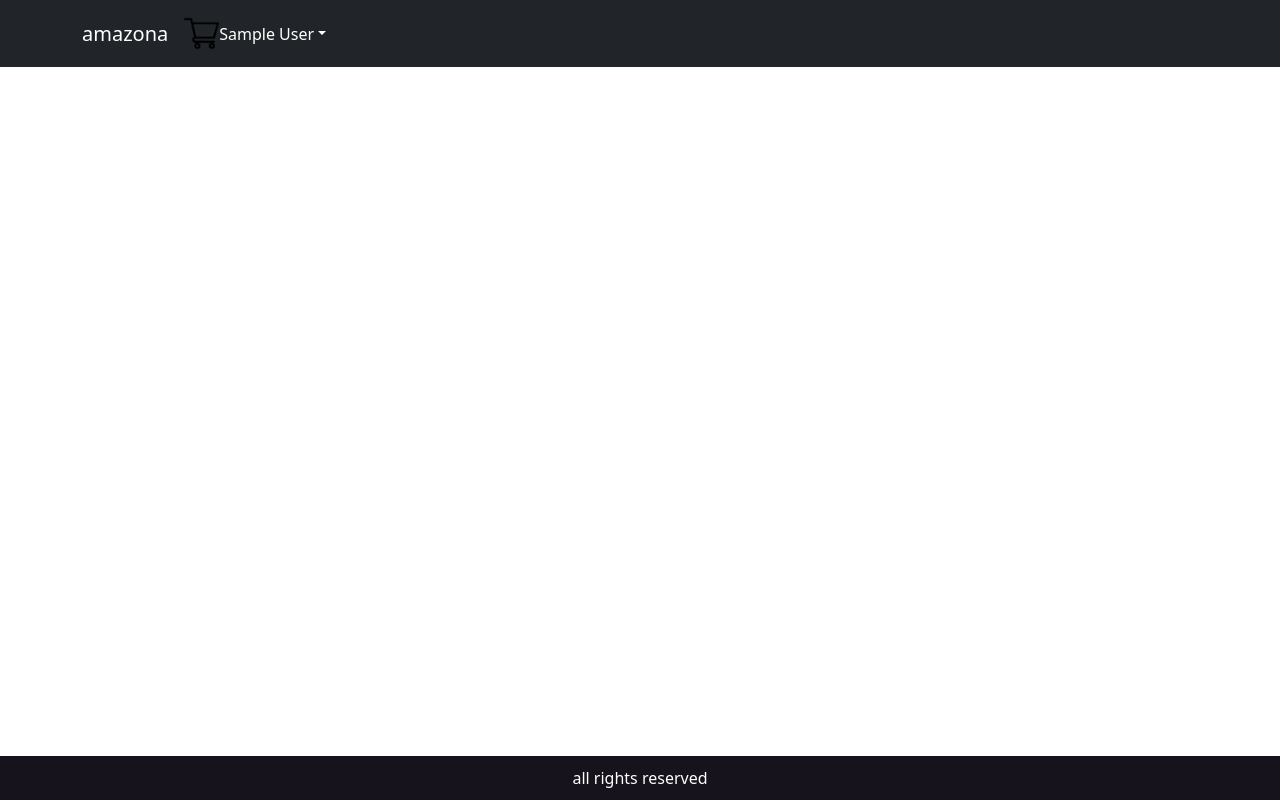
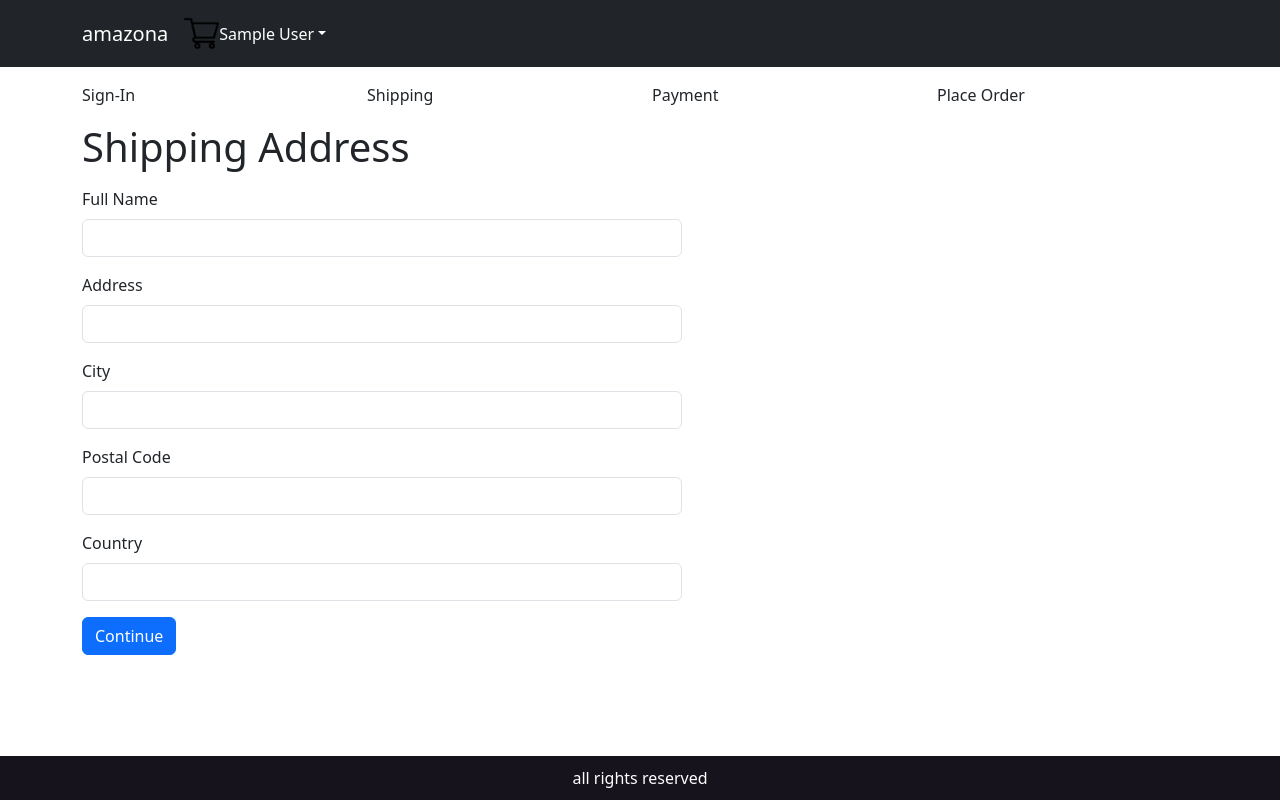
Before and after one commit to mohd-ashif/Amazona, a React (Vite) app in the folder front-end/: page /shipping in a window 1280 px wide. Built offline with nearby package versions, Linux system fonts and the light colour scheme; sample sign-in values are in the browser's storage.

Commit message:
setup shipping

```diff
--- a/front-end/src/App.jsx
+++ b/front-end/src/App.jsx
@@ -14,6 +14,7 @@
 import cart_icon from "../public/images/cart_icon.png"
 import CartScreen from './Screen/CartScreen';
 import SigninScreen from './Screen/SigninScreen';
+import ShippingScreen from './Screen/ShippingScreen';
 
 
 function App() {
@@ -23,6 +24,7 @@
   const signoutHandler = ()=> {
     ctxDipatch({  type :"USER_SIGNOUT" })
     localStorage.removeItem('userInfo');
+    localStorage.removeItem('shippingAddress');
   }
 
   return (
@@ -78,7 +80,9 @@
                 <Route path='/product/:slug' element={<ProductScreen />} />
                 <Route path="/cart" element={<CartScreen />} />
                 <Route path="/signin" element={<SigninScreen />} />
+                <Route path="/shipping"  element={<ShippingScreen />}></Route>
                 <Route path="/" element={<HomeScreen />} />
+
               </Routes>
             </Container>
           </main>
--- /dev/null
+++ b/front-end/src/Screen/ShippingScreen.jsx
@@ -0,0 +1,119 @@
+import React, { useContext, useEffect, useState } from 'react';
+import { Helmet } from 'react-helmet-async';
+import { Form } from 'react-bootstrap';
+import Button from 'react-bootstrap/Button';
+import { useNavigate } from 'react-router-dom';
+import { Store } from '../Store';
+import CheckoutSteps from '../component/checkoutPages';
+
+const ShippingScreen = () => {
+  const navigate = useNavigate();
+  const { state, dispatch: ctxDispatch } = useContext(Store);
+  const {
+    userInfo,
+    cart:{ shippingAddress},
+
+  } = state
+
+  const [fullName, setFullName] = useState( shippingAddress.fullName ||'');
+  const [address, setAddress] = useState(  shippingAddress.address||'');
+  const [city, setCity] = useState( shippingAddress.city ||'');
+  const [postalCode, setPostalCode] = useState( shippingAddress.postalCode ||'');
+  const [country, setCountry] = useState( shippingAddress.country ||'');
+
+  useEffect(() => {
+    if (!userInfo) {
+      navigate('/signin?redirect=/shipping');
+    }
+  }, [userInfo, navigate]);
+  const submitHandler = (e) => {
+    e.preventDefault();
+
+
+    ctxDispatch({
+      type: 'SAVE_SHIPPING_ADDRESS',
+      payload: {
+        fullName,
+        address,
+        city,
+        postalCode,
+        country,
+      },
+    });
+
+    localStorage.setItem(
+      'shippingAddress',
+      JSON.stringify({
+        fullName,
+        address,
+        city,
+        postalCode,
+        country,
+      })
+    );
+
+    // Navigate to the payment screen
+    navigate('/payment');
+  };
+
+  return (
+    <div>
+      <Helmet>
+        <title>Shipping Address</title>
+      </Helmet>
+      <CheckoutSteps step1 step2></CheckoutSteps>
+      <div className="small-container">
+        <h1 className="my-3">Shipping Address</h1>
+        <Form onSubmit={submitHandler}>
+          <Form.Group className="mb-3" controlId="fullName">
+            <Form.Label>Full Name</Form.Label>
+            <Form.Control
+              value={fullName}
+              onChange={(e) => setFullName(e.target.value)}
+              required
+            />
+          </Form.Group>
+          <Form.Group className="mb-3" controlId="address">
+            <Form.Label>Address</Form.Label>
+            <Form.Control
+              value={address}
+              onChange={(e) => setAddress(e.target.value)}
+              required
+            />
+          </Form.Group>
+          <Form.Group className="mb-3" controlId="city">
+            <Form.Label>City</Form.Label>
+            <Form.Control
+              value={city}
+              onChange={(e) => setCity(e.target.value)}
+              required
+            />
+          </Form.Group>
+          <Form.Group className="mb-3" controlId="postalCode">
+            <Form.Label>Postal Code</Form.Label>
+            <Form.Control
+              value={postalCode}
+              onChange={(e) => setPostalCode(e.target.value)}
+              required
+            />
+          </Form.Group>
+          <Form.Group className="mb-3" controlId="country">
+            <Form.Label>Country</Form.Label>
+            <Form.Control
+              value={country}
+              onChange={(e) => setCountry(e.target.value)}
+              required
+            />
+          </Form.Group>
+          <div className="mb-3">
+            <Button variant="primary" type="submit">
+              Continue
+            </Button>
+          </div>
+        </Form>
+      </div>
+    </div>
+  );
+};
+
+export default ShippingScreen;
--- a/front-end/src/Store.jsx
+++ b/front-end/src/Store.jsx
@@ -9,6 +9,11 @@
   : null ,
 
   cart: {
+
+    shippingAddress: localStorage.getItem('shippingAddress')
+      ? JSON.parse(localStorage.getItem('shippingAddress'))
+      : {},
+
      cartItems: localStorage.getItem('cartItems')
     ? JSON.parse(localStorage.getItem('cartItems'))
     : [],
@@ -43,7 +48,20 @@
             return {...state, userInfo:action.payload}
 
           case 'USER_SIGNOUT':
-            return {...state, userInfo:null}
+            return {...state, userInfo:null ,
+            cart:{
+              cartItems:[],
+              shippingAddress:{}
+            } }
+          case 'SAVE_SHIPPING_ADDRESS':
+           return {...state,
+                   cart  :{
+                    ...state.cart,
+                    shippingAddress:action.payload,
+                   },
+          };
+
+
 
             default:
               return state;
--- /dev/null
+++ b/front-end/src/component/checkoutPages.jsx
@@ -0,0 +1,14 @@
+import React from 'react';
+import Row from 'react-bootstrap/Row';
+import Col from 'react-bootstrap/Col';
+
+export default function CheckoutSteps(props) {
+  return (
+    <Row className="checkout-steps">
+      <Col className={props.step1 ? 'active' : ''}>Sign-In</Col>
+      <Col className={props.step2 ? 'active' : ''}>Shipping</Col>
+      <Col className={props.step3 ? 'active' : ''}>Payment</Col>
+      <Col className={props.step4 ? 'active' : ''}>Place Order</Col>
+    </Row>
+  );
+}
--- a/front-end/src/index.css
+++ b/front-end/src/index.css
@@ -65,3 +65,6 @@
  .small-container {
   max-width: 600px;
 }
+.small-form-control {
+  font-size: 14px;
+}
```
